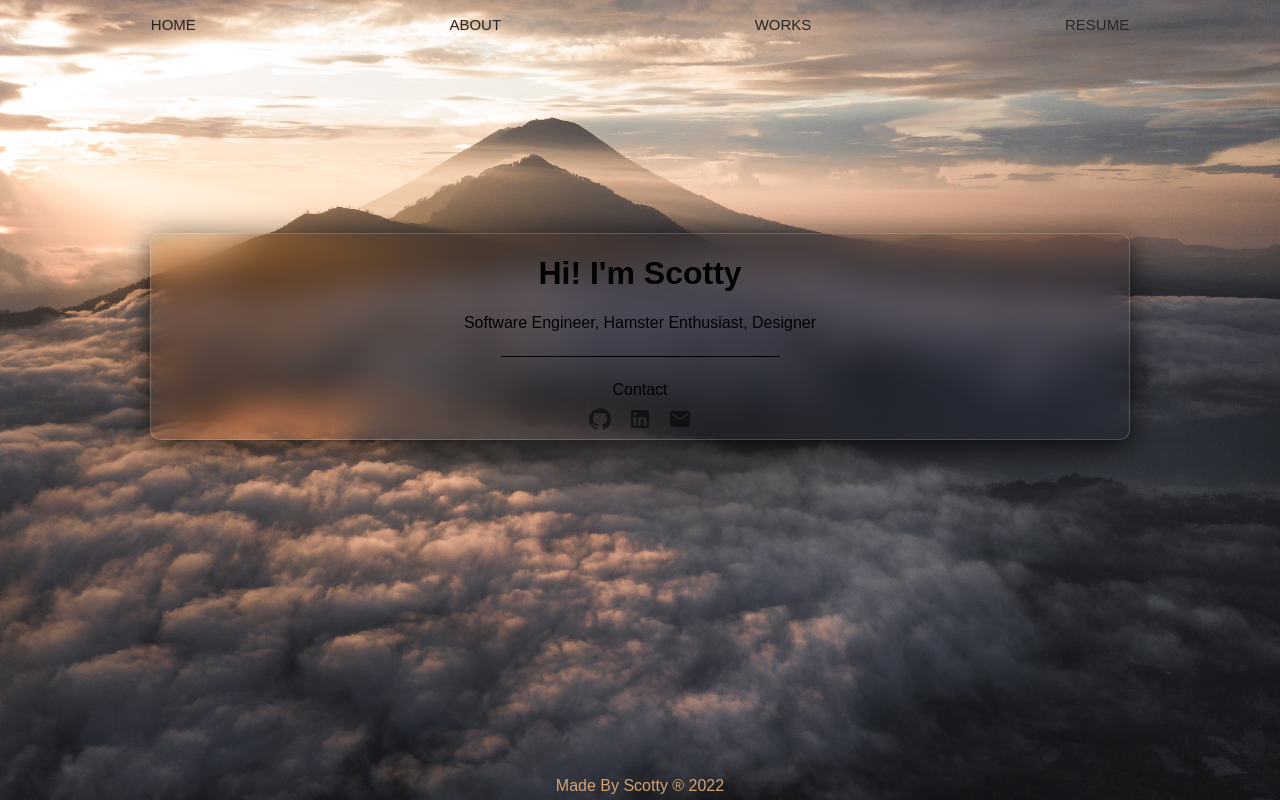
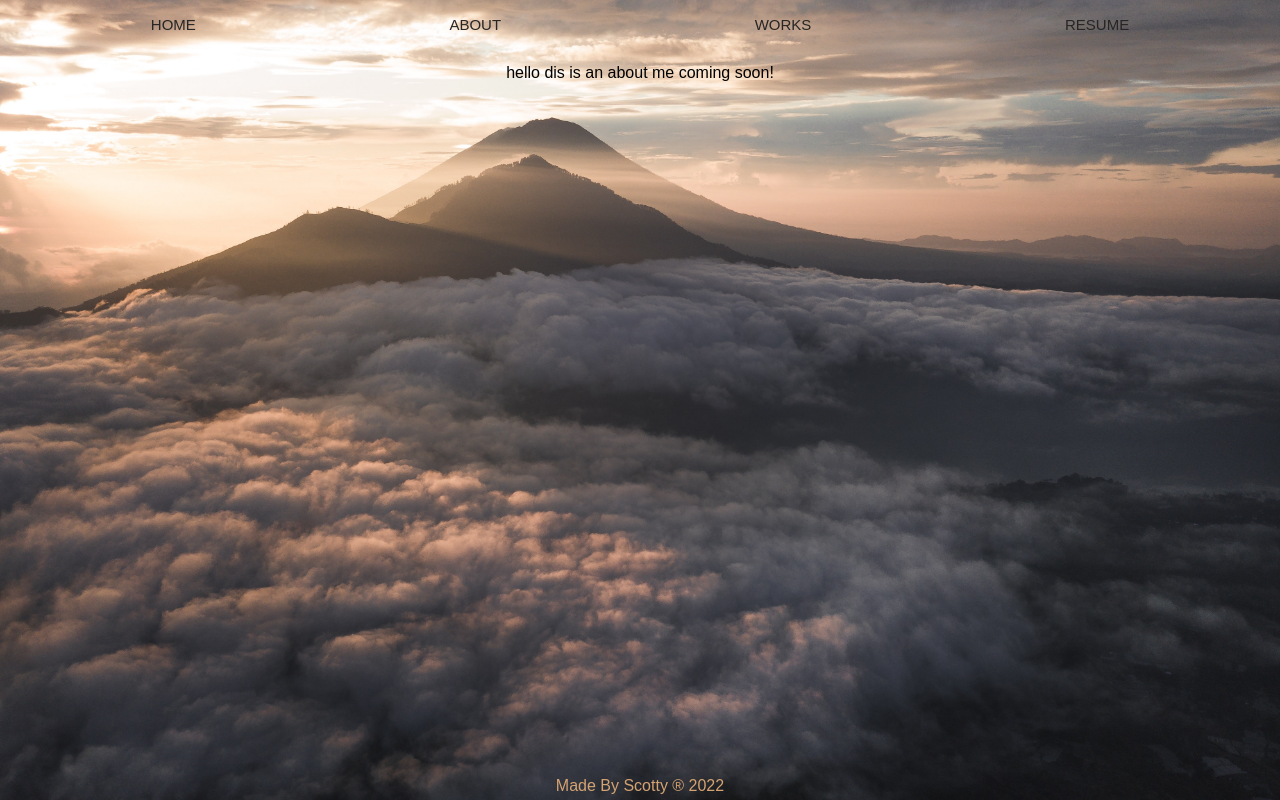
Before and after one commit to Scotty-Cloud/scott-portfolio, a React (Create React App) app: page /about in a window 1280 px wide. Before the commit this address led to /. Built offline with nearby package versions, Linux system fonts and the light colour scheme; a web font is replaced by a local one.

Commit message:
start about component

```diff
--- a/src/App.js
+++ b/src/App.js
@@ -5,7 +5,9 @@ import "./styles/App.css";
 //Components
 import Nav from "./Components/Nav/Nav";
 import Landing from "./Components/Landing/Landing";
+import About from "./Components/About/About"
 import Projects from "./Components/Projects/Projects"
+
 import Footer from "./Components/Footer/Footer";
 
 function App() {
@@ -14,6 +16,7 @@ function App() {
        <Nav />
       <Routes>
         <Route path="/" element={<Landing /> } />
+        <Route path='/about' element={<About/>} />
         <Route path='/projects' element={<Projects/>} />
         <Route path="*" element={<Navigate to="/"/>} />
       </Routes>
--- /dev/null
+++ b/src/Components/About/About.jsx
@@ -0,0 +1,10 @@
+import React from 'react'
+//import './About.css'
+
+const About = () => {
+  return (
+    <p> hello dis is an about me coming soon!</p>
+  )
+}
+
+export default About
```
Also changed, not shown: src/Components/About/About.css (added).
